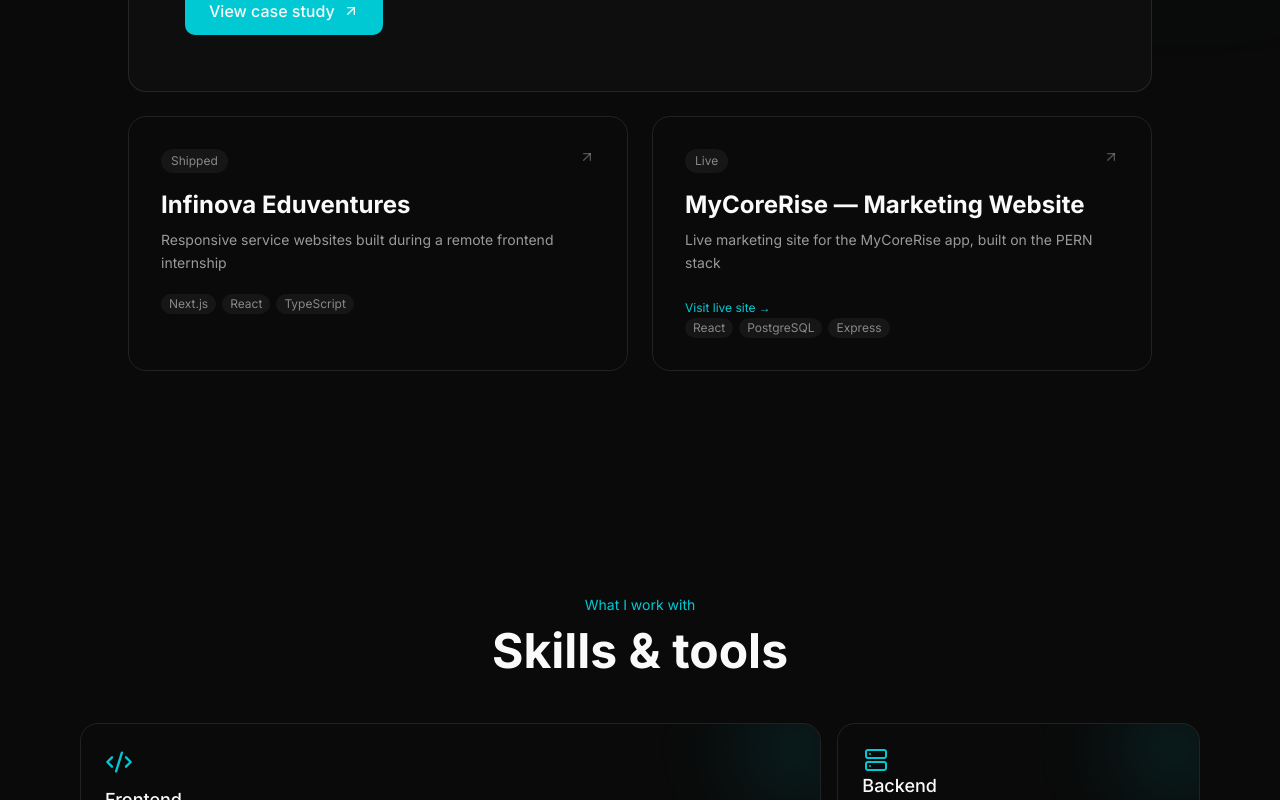
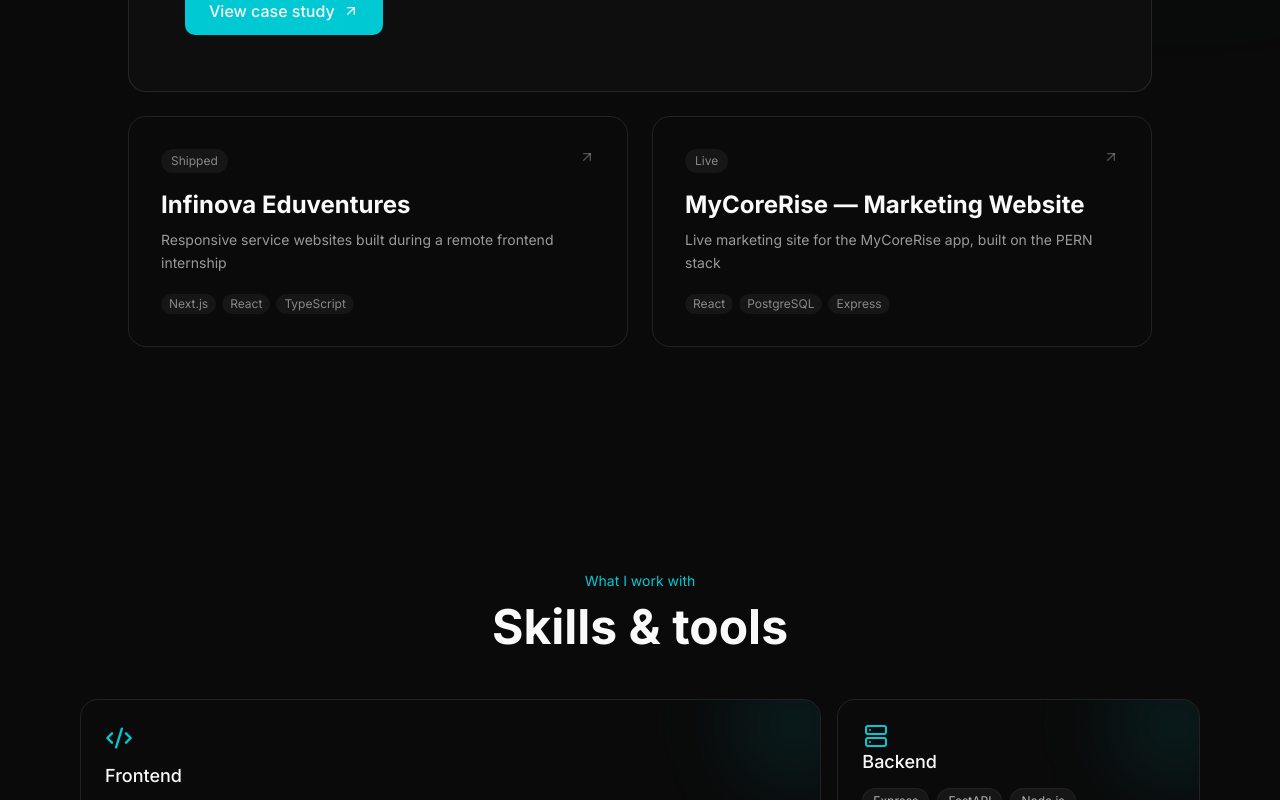
Before and after one commit to Dishon11/Portfolio, a Next.js app: page / in a window 1280 px wide. Shown: the part 1466-2266 px from the top of the page. Built offline with nearby package versions, Linux system fonts and the light colour scheme; no server answers.

Commit message:
fixed url

```diff
--- a/components/FeaturedProject.tsx
+++ b/components/FeaturedProject.tsx
@@ -92,7 +92,9 @@
                 transition={{ duration: 0.5, delay: 0.1 + i * 0.08 }}
               >
                 <Link
-                  href={`/projects/${project.slug}`}
+                  href={project.liveUrl || `/projects/${project.slug}`}
+                  target={project.liveUrl ? "_blank" : undefined}
+                  rel={project.liveUrl ? "noopener noreferrer" : undefined}
                   className="group block h-full border border-foreground/10 rounded-2xl p-6 md:p-8 hover:border-accent/40 hover:bg-foreground/[0.03] transition-all"
                 >
                   <div className="flex items-start justify-between mb-4">
@@ -107,16 +109,6 @@
                   <p className="text-sm text-foreground/60 mb-5 leading-relaxed">
                     {project.tagline}
                   </p>
-                  {project.liveUrl && (
-                    <a
-                      href={project.liveUrl}
-                      target="_blank"
-                      rel="noopener noreferrer"
-                      className="text-xs text-accent hover:underline"
-                    >
-                      Visit live site →
-                    </a>
-                  )}
 
                   <div className="flex flex-wrap gap-1.5">
                     {project.stack.slice(0, 3).map((t) => (
--- a/lib/projects.ts
+++ b/lib/projects.ts
@@ -38,7 +38,7 @@
     stack: ["React", "PostgreSQL", "Express", "Node.js", "Brevo"],
     status: "Live",
     role: "Designed and built the site end-to-end, including backend email integration via Brevo.",
-    liveUrl: "https://www.mycorerise.com",
+    liveUrl: "https://www.mycorerise.com/",
   },
   // add more projects here later, e.g. this portfolio itself
 ];
```
